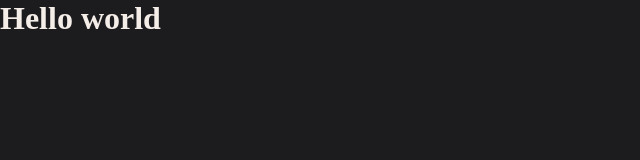
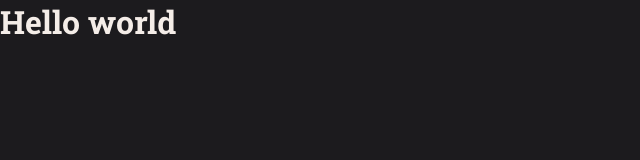
Before and after one commit to Felipe-Monte/project-movies, a React (Vite) app: page / in a window 1280 px wide. Shown: the top 160 px of the page, without its empty margins (0-640 px from the left). Built offline with nearby package versions, Linux system fonts and the light colour scheme.

Commit message:
import fonts and create global style

```diff
--- a/index.html
+++ b/index.html
@@ -1,13 +1,22 @@
 <!doctype html>
 <html lang="en">
+
 <head>
   <meta charset="UTF-8" />
   <link rel="icon" type="image/svg+xml" href="/vite.svg" />
   <meta name="viewport" content="width=device-width, initial-scale=1.0" />
+
+  <link rel="preconnect" href="https://fonts.googleapis.com">
+  <link rel="preconnect" href="https://fonts.gstatic.com" crossorigin>
+  <link href="https://fonts.googleapis.com/css2?family=Roboto+Slab:wght@400;500;700&display=swap" rel="stylesheet">
+
+
   <title>Project movies</title>
 </head>
+
 <body>
   <div id="root"></div>
   <script type="module" src="/src/main.jsx"></script>
 </body>
+
 </html>
--- a/src/main.jsx
+++ b/src/main.jsx
@@ -5,8 +5,7 @@
 import GlobalStyle from './styles/global'
 import theme from './styles/theme'
 
-
-import { App } from './App.jsx'
+import { App } from './pages/App'
 
 ReactDOM.createRoot(document.getElementById('root')).render(
   <React.StrictMode>
@@ -14,5 +13,5 @@
       <GlobalStyle />
       <App />
     </ThemeProvider>
-  </React.StrictMode>,
+  </React.StrictMode>
 )
--- a/src/styles/global.js
+++ b/src/styles/global.js
@@ -13,4 +13,23 @@
 
     -webkit-font-smoothing: antialiased;
   }
+
+  body, input, button, textarea {
+    font-family: 'Roboto Slab', serif;
+    font-size: 16px;
+    outline: none;
+  }
+
+  a {
+    text-decoration: none;
+  }
+
+  button, a {
+    cursor: pointer;
+    transition: filter 0.2s;
+  }
+
+  button:hover, a:hover {
+    filter: brightness(0.9);
+  }
 `
```
Also changed, not shown: src/pages/App.jsx (renamed from src/App.jsx). Lines whose indentation alone changed are shown as unchanged.
